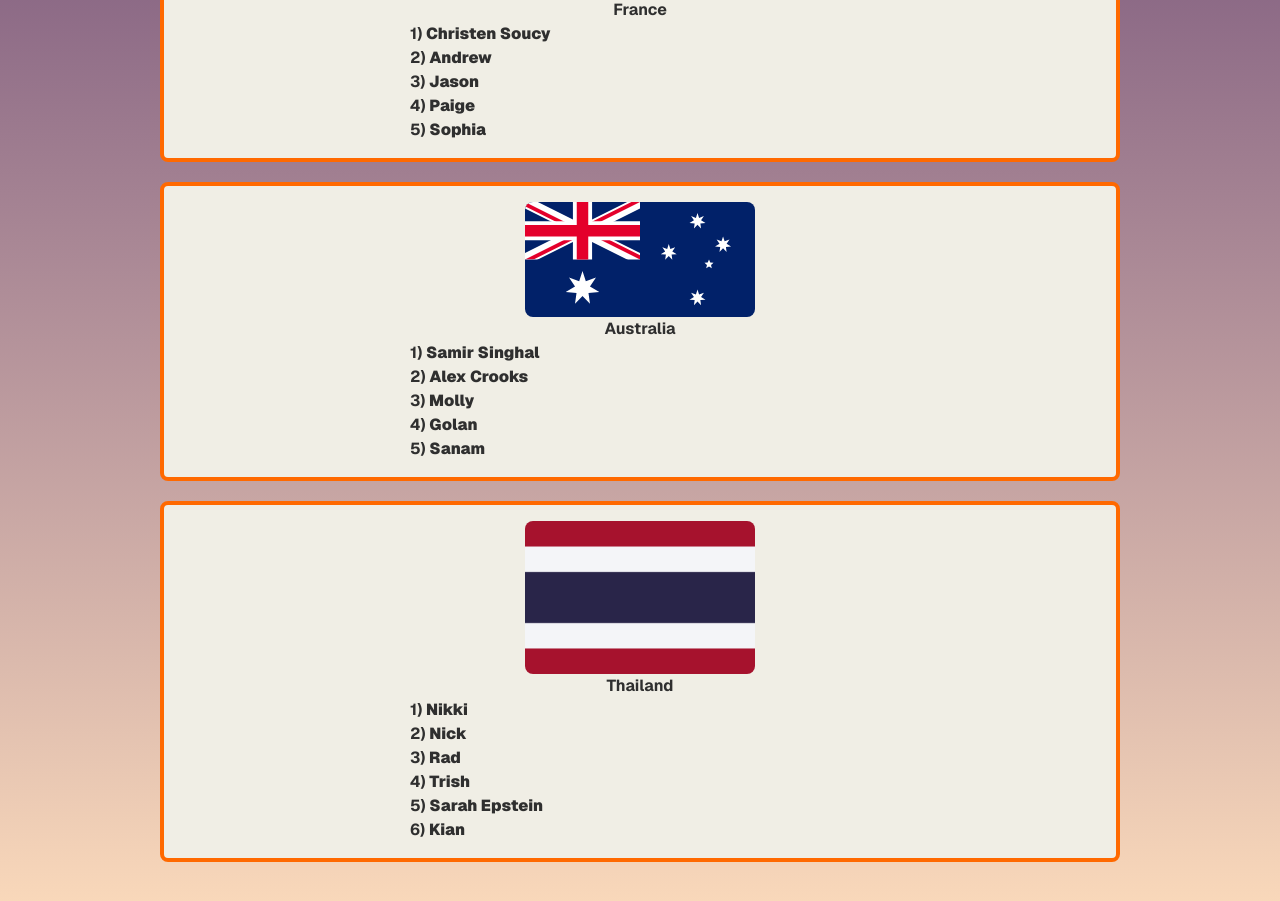
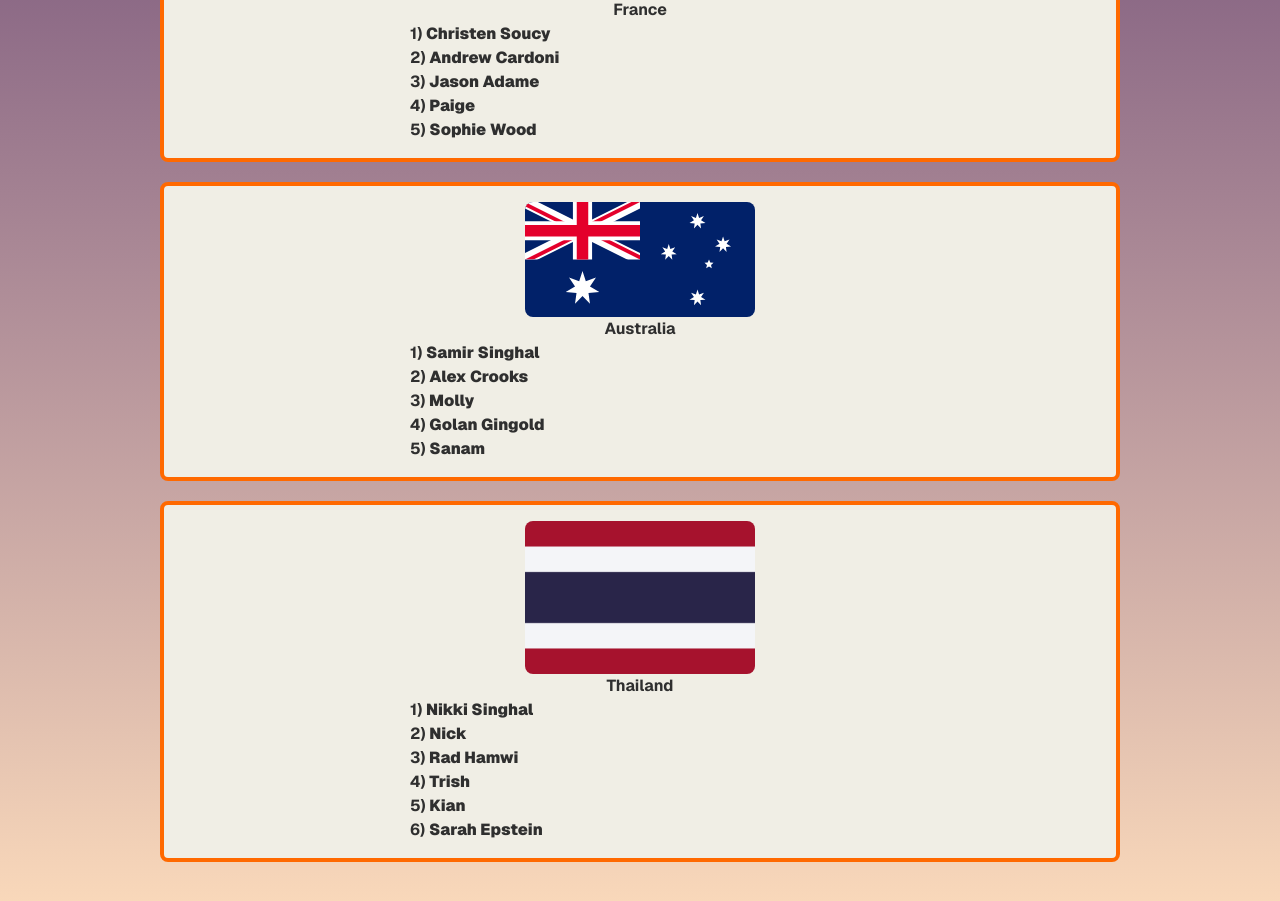
Before and after one commit to acrks/beer-olympics, a Next.js app: page /teams in a window 1280 px wide. Shown: the part 679-1580 px from the top of the page. Built offline with nearby package versions, Linux system fonts and the light colour scheme.

Commit message:
Updating names/styling

```diff
--- a/app/games/page.tsx
+++ b/app/games/page.tsx
@@ -9,7 +9,7 @@ const games = [
 
 const GamesPage: React.FC = () => {
     return (
-        <div className="items-center justify-items-center pb-20 pt-20 gap-16 font-[family-name:var(--font-geist-sans)] space-y-5">
+        <div className="justify-items-center pb-20 pt-20 gap-16 font-[family-name:var(--font-geist-sans)] space-y-5">
             <p className='text-white'>Welcome to the Games page!</p>
         {games.map((game, index) => (
                 <GameCard
--- a/components/team-list.tsx
+++ b/components/team-list.tsx
@@ -6,7 +6,6 @@ interface team {
 }
 interface TeamMember {
     name: string;
-    favoriteBeer: string;
 }
 
 interface TeamListProps {
@@ -16,36 +15,36 @@ interface TeamListProps {
 const teamMembers: team[] = [
     { country: 'Mexico',
         members: [
-            {name: "Robyn", favoriteBeer: 'Coors' },
-            {name: "Vanessa", favoriteBeer: 'A Blunt' },
-            {name: "Arjun", favoriteBeer: 'A Blunt' },
-            {name: "Felicia", favoriteBeer: 'A Blunt' },
-            {name: "Sarah Barthlow", favoriteBeer: 'A Blunt' },
+            {name: "Robyn Lee-D'Elia"},
+            {name: "Vanessa Cardoni" },
+            {name: "Arjun Singh" },
+            {name: "Felicia" },
+            {name: "Sarah Barthlow" },
         ]},
     { country: 'France',
         members: [
-            {name: "Christen Soucy", favoriteBeer: 'Sam Adams' },
-            {name: "Andrew", favoriteBeer: 'Guinness' },
-            {name: "Jason", favoriteBeer: 'Guinness' },
-            {name: "Paige", favoriteBeer: 'Guinness' },
-            {name: "Sophia", favoriteBeer: 'Guinness' },
+            {name: "Christen Soucy"},
+            {name: "Andrew Cardoni" },
+            {name: "Jason Adame" },
+            {name: "Paige" },
+            {name: "Sophie Wood" },
         ]},
     { country: 'Australia',
         members: [
-            {name: "Samir Singhal", favoriteBeer: 'IPA' },
-            {name: "Alex Crooks", favoriteBeer: 'IPA' },
-            {name: "Molly", favoriteBeer: 'A Candle' },
-            {name: "Golan", favoriteBeer: 'A Candle' },
-            {name: "Sanam", favoriteBeer: 'A Candle' },
+            {name: "Samir Singhal" },
+            {name: "Alex Crooks" },
+            {name: "Molly" },
+            {name: "Golan Gingold" },
+            {name: "Sanam" },
         ]},
     { country: 'Thailand',
         members: [
-            {name: "Nikki", favoriteBeer: 'Michelob Ultra' },
-            {name: "Nick", favoriteBeer: 'Stone Hazy IPA' },
-            {name: "Rad", favoriteBeer: 'Stone Hazy IPA' },
-            {name: "Trish", favoriteBeer: 'Stone Hazy IPA' },
-            {name: "Sarah Epstein", favoriteBeer: 'Stone Hazy IPA' },
-            {name: "Kian", favoriteBeer: 'Stone Hazy IPA' },
+            {name: "Nikki Singhal" },
+            {name: "Nick" },
+            {name: "Rad Hamwi" },
+            {name: "Trish" },
+            {name: "Kian" },
+            {name: "Sarah Epstein" },
 
         ]},
 ]
```
